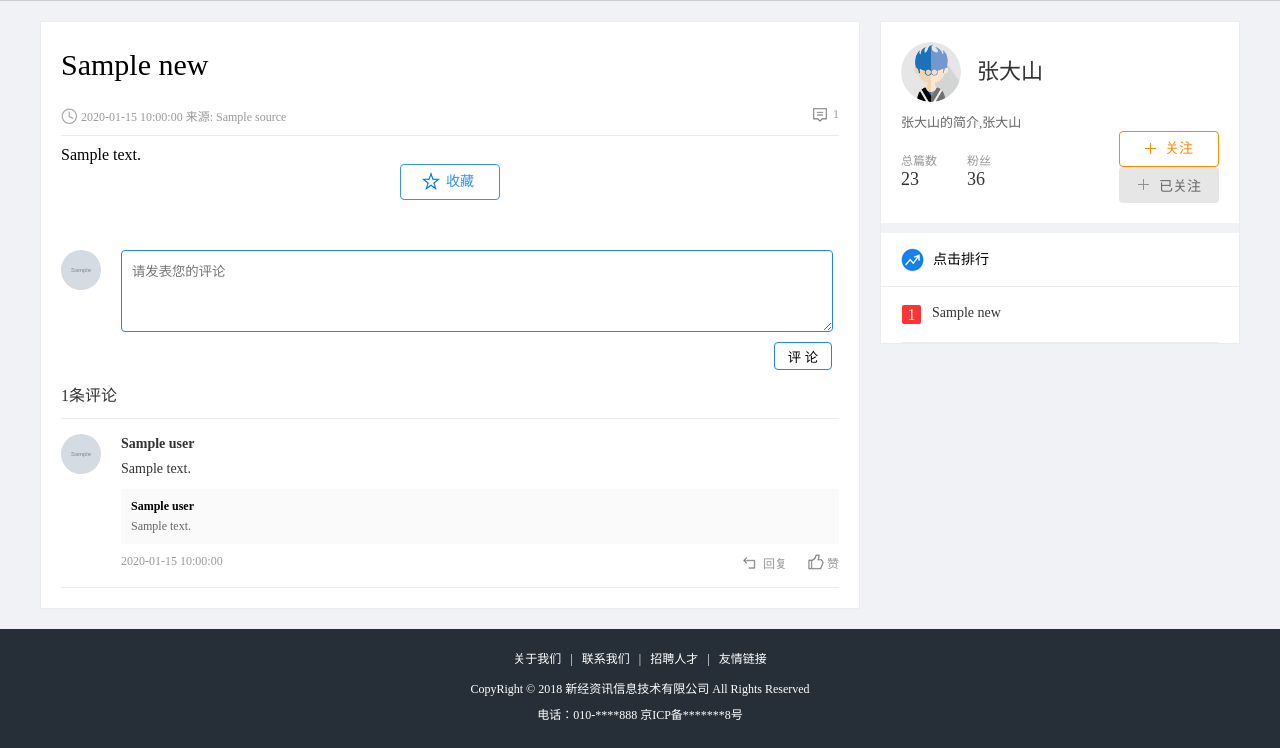
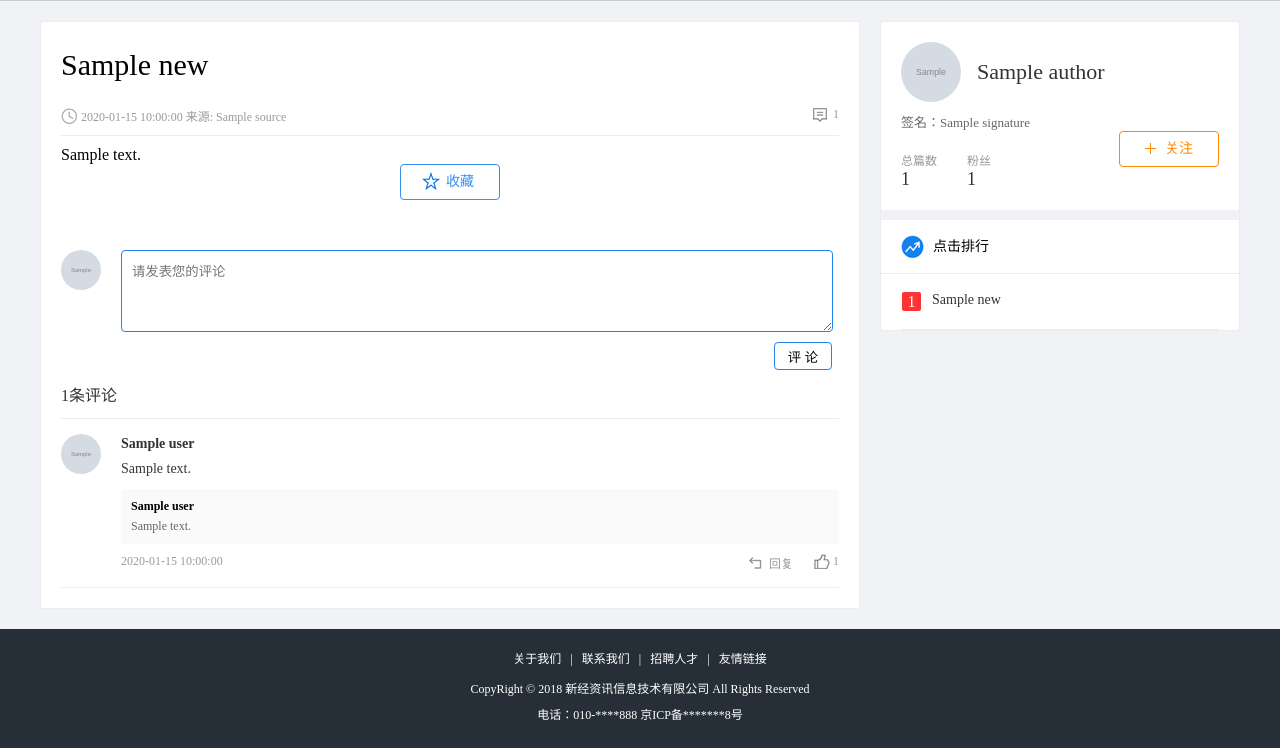
Before and after one commit to snowcsl/New-the-consultation, a Flask app: template info/templates/news/detail.html in a window 1280 px wide. Shown: the part 59-807 px from the top of the page. Run offline with Flask 2, Linux system fonts and the light colour scheme; the template is opened without the code that fills it: most values are stand-ins (such as "Sample title", 1, 10 or a date in 2020); grey boxes marked "Sample" are stand-in pictures; parts of the project's set-up code (start-up, migrations or seed data) failed here and were passed over; some libraries are stand-ins or nearby versions.

Commit message:
05-显示新闻详情的作者信息（理解）

```diff
--- a/info/__init__.py
+++ b/info/__init__.py
@@ -73,9 +73,9 @@ def create_app(config_name):
     def page_not_found(error):
         user = g.user
         data = {
-            'user': user.to_dict() if  user else None
+            'user': user.to_dict() if user else None
         }
-        return render_template('news/404.html', data= data), 404
+        return render_template('news/404.html', data=data), 404
 
     # 3. 在app创建的地方注册蓝图对象
     from info.modules.index import index_blue
--- a/info/templates/news/detail.html
+++ b/info/templates/news/detail.html
@@ -1,5 +1,4 @@
-{% extends 'news/base.html' %}
-
+{% extends "news/base.html" %}
 
 {% block titleBlock %}
 文章详情页
@@ -9,6 +8,9 @@
 <script type="text/javascript" src="../../static/news/js/detail.js"></script>
 {% endblock %}
 
+{% block categoryBlock %}
+{% endblock %}
+
 {% block contentBlock %}
 <div class="detail_con fl">
         <h3>{{ data.news.title }}</h3>
@@ -16,12 +18,15 @@
             <span class="time_souce fl">{{ data.news.create_time }} 来源: {{ data.news.source }}</span>
             <span class="comment fr">{{ data.news.comments_count }}</span>
         </div>
-    {{ data.news.content | safe}}
+        {{ data.news.content | safe }}
 
     <a href="javascript:;" class="collected block-center" data-newid="{{ data.news.id }}" style="display: {% if data.is_collected %} block
     {% else %} none {% endif %};"><span class="out">已收藏</span><span class="over">取消收藏</span></a>
     <a href="javascript:;" class="collection block-center" data-newid="{{ data.news.id }}" style="display: {% if data.is_collected %} none
             {% else %} block {% endif %};">收藏</a>
+
+{#        <a href="javascript:;" class="collection block-center">收藏</a>#}
+{#        <a href="javascript:;" class="collected block-center"><span class="out">已收藏</span><span class="over">取消收藏</span></a>#}
 
 
         {% if data.user %}
@@ -42,10 +47,10 @@
             </div>
         {% endif %}
 
+
         <div class="comment_count">
             {{ data.news.comments_count }}条评论
         </div>
-
         <div class="comment_list_con">
             {% for comment in data.comment_list %}
                 <div class="comment_list">
@@ -67,7 +72,19 @@
                         </div>
                     {% endif %}
                     <div class="comment_time fl">{{ comment.create_time }}</div>
-                <a href="javascript:;" class="comment_up fr" data-commentid="{{ comment.id }}" data-newsid="{{ comment.news_id }}">赞</a>
+{#                    <a href="javascript:;" class="comment_up {% if comment.is_like %}has_comment_up{% endif %} fr" data-commentid="{{ comment.id }}" data-newsid="{{ comment.news_id }}">赞</a>#}
+                    <a href="javascript:;" class="comment_up
+                        {% if comment.is_like %}
+                            has_comment_up
+                        {% endif %} fr"
+                           data-commentid="{{ comment.id }}"
+                           data-likecount="{{ comment.like_count }}"
+                           data-newsid="{{ data.news.id }}">
+                        {% if comment.like_count > 0 %}
+                            {{ comment.like_count }}
+                        {% else %}
+                            赞
+                    {% endif %}</a>
                     <a href="javascript:;" class="comment_reply fr">回复</a>
                     <form class="reply_form fl" data-commentid="{{ comment.id }}" data-newsid="{{ data.news.id }}">
                         <textarea class="reply_input"></textarea>
@@ -77,17 +94,29 @@
                 </div>
             {% endfor %}
         </div>
+
+
         </div>
 {% endblock %}
 
 {% block authorBlock %}
+{#news.author: 该属性时to_dict()时, 转换来的
+利用了反向引用user来获取的数据#}
+    {% if data.news.author %}
         <div class="author_card">
-    <a href="#" class="author_pic"><img src="../../static/news/images/user_pic.png" alt="author_pic"></a>
-    <a href="#" class="author_name">张大山</a>
-    <div class="author_resume">张大山的简介,张大山</div>
-    <div class="writings"><span>总篇数</span><b>23</b></div>
-    <div class="follows"><span>粉丝</span><b>36</b></div>
-    <a href="javascript:;" class="focus fr">关注</a>
-    <a href="javascript:;" class="focused fr"><span class="out">已关注</span><span class="over">取消关注</span></a>
+            <a href="#" class="author_pic"><img src="{% if data.news.author.avatar_url %}
+            {{ data.news.author.avatar_url }}
+            {% else %}
+            ../../static/news/images/user_pic.png
+            {% endif %}" alt="author_pic"></a>
+            <a href="#" class="author_name">{{ data.news.author.nick_name }}</a>
+            <div class="author_resume">签名：{{ data.news.author.signature }}</div>
+{# news.author /  author.news_count /  author.followers_count
+这些都是原有模型没有的属性. 在to_dict()转换时, 根据关系引用或者反向引用计算出来的#}
+            <div class="writings"><span>总篇数</span><b>{{ data.news.author.news_count }}</b></div>
+            <div class="follows"><span>粉丝</span><b>{{ data.news.author.followers_count }}</b></div>
+            <a href="javascript:;" class="focus fr" data-userid="{{ data.news.author.id }}" style="display: {% if data.is_followed %}none{% else %}block{% endif %}">关注</a>
+            <a href="javascript:;" class="focused fr" data-userid="{{ data.news.author.id }}" style="display: {% if data.is_followed %}block{% else %}none{% endif %}"><span class="out">已关注</span><span class="over">取消关注</span></a>
         </div>
+    {% endif %}
 {% endblock %}
```
Lines whose indentation alone changed are shown as unchanged.
